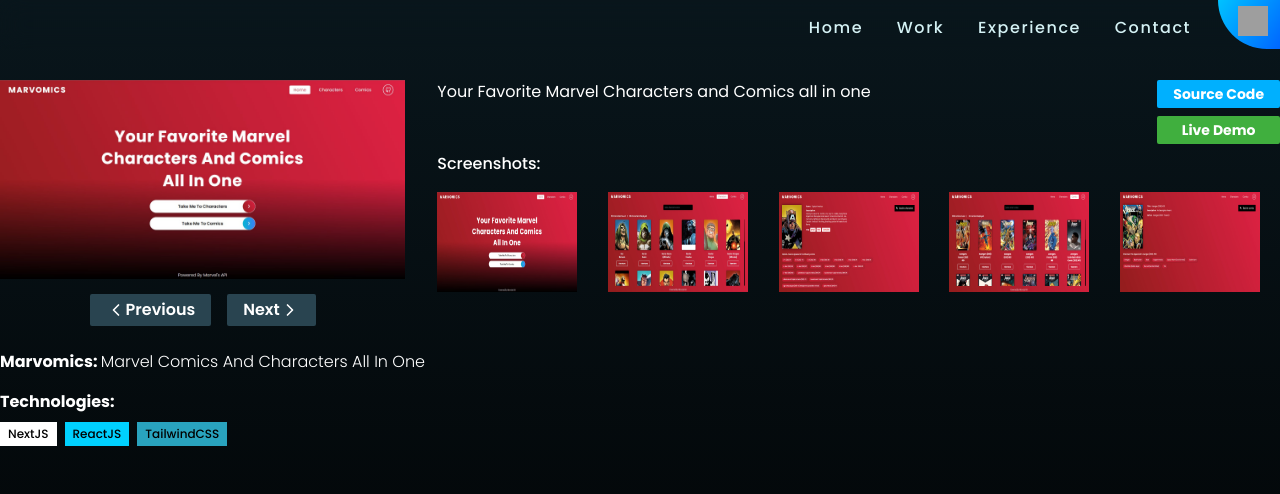
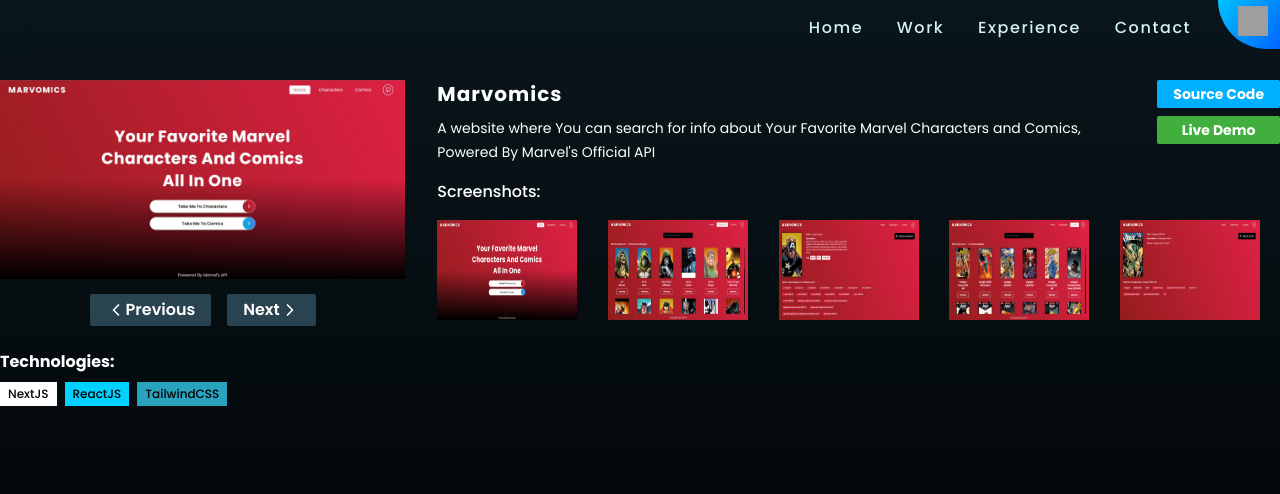
Before and after one commit to Ramzy842/portfolio-website, a Next.js app: page /projects/marvomics in a window 1280 px wide. Shown: the top 494 px of the page. Built offline with nearby package versions, Linux system fonts and the light colour scheme; grey boxes are pictures that could not be loaded.

Commit message:
changed style of exit button menu

```diff
--- a/components/Navigation/Navbar.js
+++ b/components/Navigation/Navbar.js
@@ -51,8 +51,8 @@
             {menuIsOpen ? (
               <Image
                 src="/assets/icons/x.svg"
-                height={32}
-                width={32}
+                height={24}
+                width={24}
                 alt="menu"
                 onClick={() => setMenuIsOpen(false)}
               />
--- a/components/Work/SingleProject/Details.js
+++ b/components/Work/SingleProject/Details.js
@@ -2,22 +2,45 @@
 import Button from "../../Custom/Button";
 import Screenshots from "./Screenshots";
 
-const Details = ({description, screenshots, links, setMainImage, setIndex}) => {
-  return <div className="h-full">
-    <div className="flex flex-col  md:flex-row justify-between">
-      <p className="text-base text-white leading-6 mb-4 md:mb-0 md:w-4/6">{description}</p>
-      <div className="flex md:flex-col my-4 md:my-0">
-        {
-         links.map((link, index) => {
-          return <Button link={link.source} key={index} text={link.text}  color={link.color} />
-         })
-        }
+const Details = ({
+  description,
+  screenshots,
+  links,
+  setMainImage,
+  setIndex,
+  title,
+}) => {
+  return (
+    <div className="h-full">
+      <div className="flex flex-col  md:flex-row justify-between">
+        <div className="flex flex-col flex-1 mb-4">
+          <h1 className="text-white text-xl mb-2 font-bold tracking-wider">{title}</h1>
+          <p className="text-sm text-white leading-6  md:mb-0 md:w-11/12 text-gray-100">
+            {description}
+          </p>
+        </div>
 
+        <div className="flex md:flex-col my-4 md:my-0">
+          {links.map((link, index) => {
+            return (
+              <Button
+                link={link.source}
+                key={index}
+                text={link.text}
+                color={link.color}
+              />
+            );
+          })}
+        </div>
       </div>
+      <h2 className="text-white font-medium mb-4">Screenshots:</h2>
+      <Screenshots
+        setIndex={setIndex}
+        setMainImage={setMainImage}
+        screenshots={screenshots}
+      />
     </div>
-    <h2 className="text-white font-medium mb-4">Screenshots:</h2>
-    <Screenshots  setIndex={setIndex} setMainImage={setMainImage} screenshots={screenshots} />
-  </div>;
+  );
 };
 
 export default Details;
--- a/data/projects.js
+++ b/data/projects.js
@@ -8,7 +8,7 @@
     shadowHover: "project-syfp-hover",
     thumbnailImage: "/assets/projectImages/marvomics/marvomics.jpg",
     tech: [{name: "NextJS", bgColor: "#fff"}, {name: "ReactJS" , bgColor: "#00D1FF" } ,  {name: "TailwindCSS" , bgColor: "#29A3BE" }],
-    description: "Your Favorite Marvel Characters and Comics all in one",
+    description: "A website where You can search for info about Your Favorite Marvel Characters and Comics, Powered By Marvel's Official API",
     screenshots: [
       "/assets/projectImages/marvomics/screenshots/1.jpg",
       "/assets/projectImages/marvomics/screenshots/2.jpg",
@@ -38,7 +38,7 @@
     shadowHover: "project-syfp-hover",
     thumbnailImage: "/assets/projectImages/tebsi/tebsi.jpg",
     tech: [{name: "ReactJS" , bgColor: "#00D1FF" } ,  {name: "TailwindCSS" , bgColor: "#29A3BE" }],
-    description: "Saas Marketing Landing Page",
+    description: "Software As A Service Marketing Landing Page",
     screenshots: [
       "/assets/projectImages/tebsi/screenshots/1.jpg",
       "/assets/projectImages/tebsi/screenshots/2.jpg",
--- a/pages/projects/[projectName].js
+++ b/pages/projects/[projectName].js
@@ -79,18 +79,14 @@
                   screenshots={project.screenshots}
                   description={project.description}
                   setIndex={setIndex}
+                  title={project.title}
                 />
               </div>
             </div>
           </div>
           <div className="max-w-7xl mt-4 mx-4 md:mx-auto">
             <div className="">
-              <h1 className="capitalize text-white font-bold mb-4">
-                Marvomics:{" "}
-                <span className="font-light">
-                  Marvel comics and characters all in one
-                </span>
-              </h1>
+
               <Technologies tech={project.tech} />
             </div>
           </div>
```
Also changed, not shown: components/MenuLink.js (+0 -18 lines).
